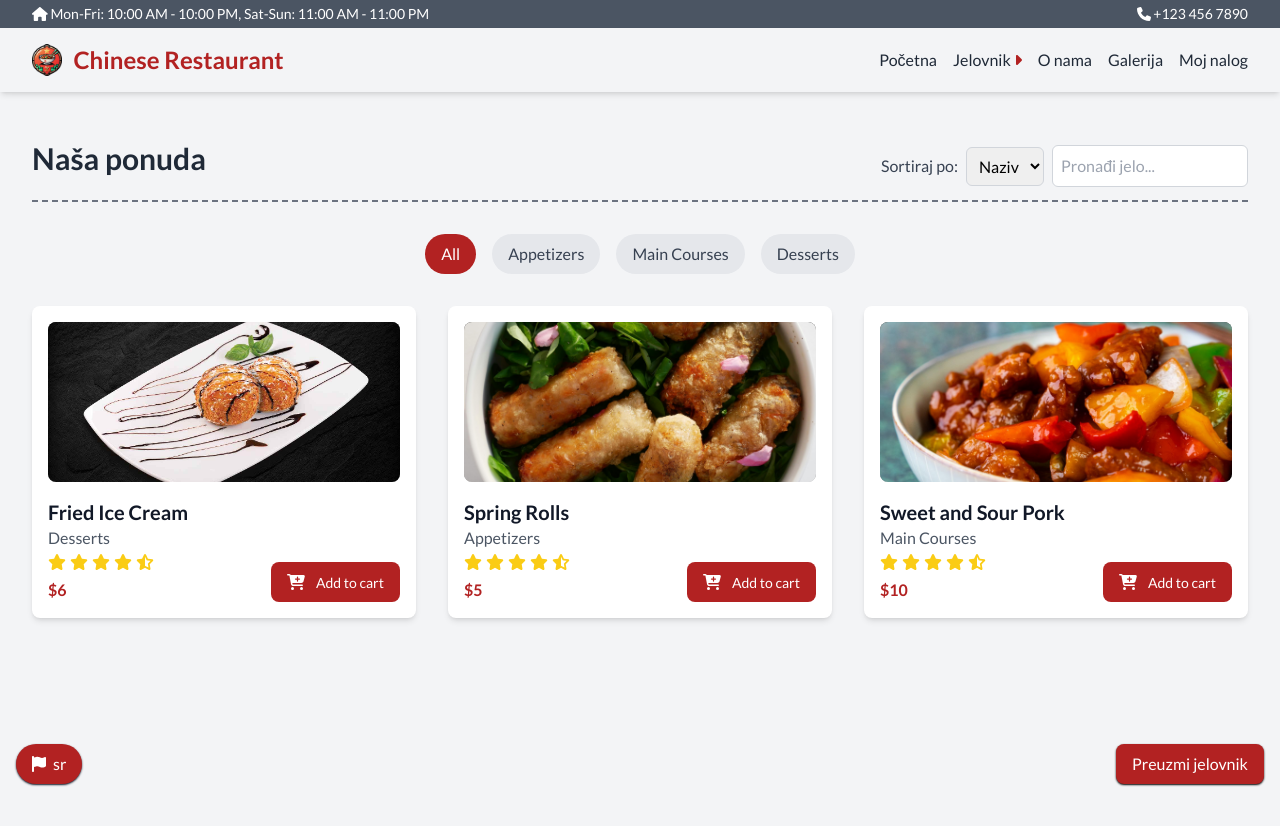
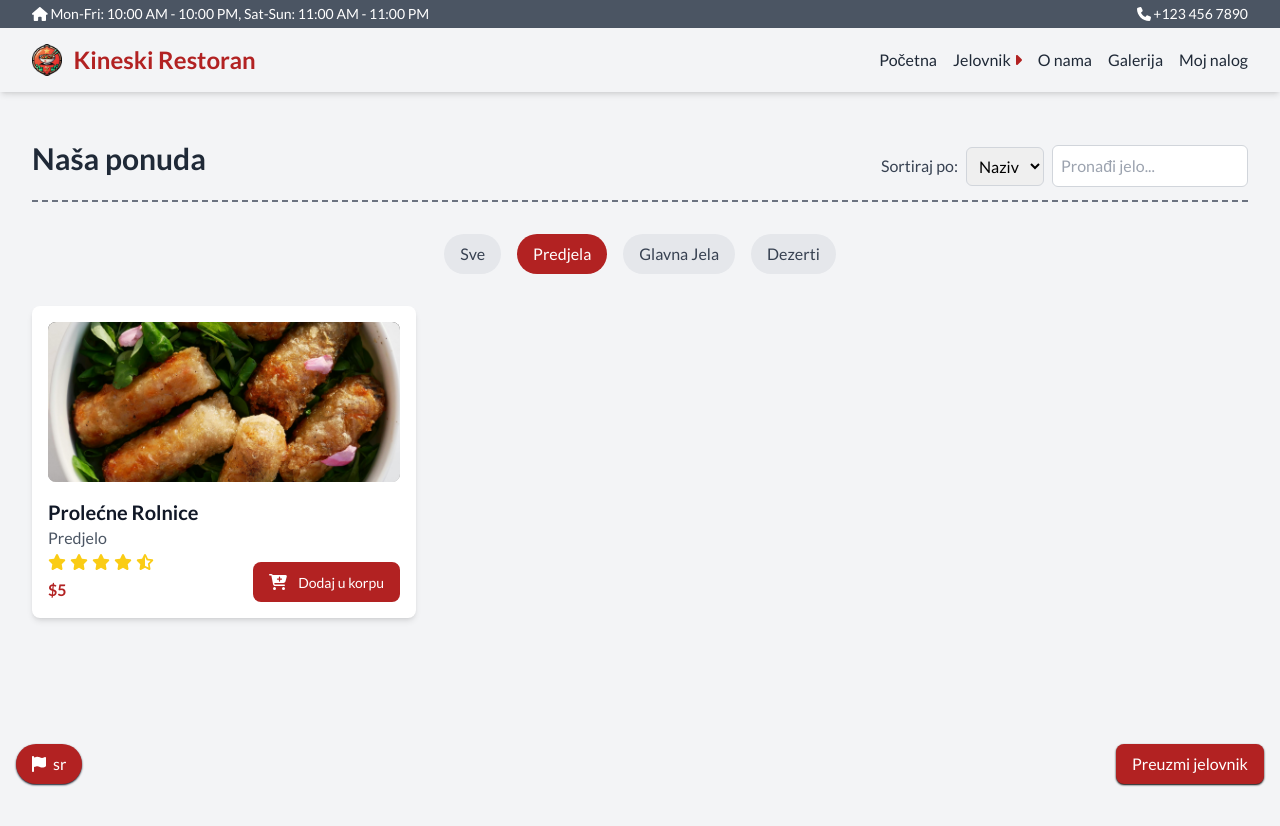
Before and after one commit to ilija02/restaurant-app, a Vue app: page /menu/appetizers in a window 1280 px wide. Built offline with nearby package versions, Linux system fonts and the light colour scheme.

Commit message:
Slight changes in regards to language displayed

```diff
--- a/src/components/MenuItem.vue
+++ b/src/components/MenuItem.vue
@@ -4,8 +4,8 @@
         <div class="mt-4">
             <div class="flex flex-row justify-between items-end">
                 <div>
-                    <h3 class="text-xl font-semibold text-gray-900">{{ dish.name }}</h3>
-                    <p class="text-gray-600">{{ dish.category }}</p>
+                    <h3 class="text-xl font-semibold text-gray-900">{{ dish_lang.name }}</h3>
+                    <p class="text-gray-600">{{ dish_lang.category }}</p>
                     <div class="flex items-center space-x-1 mt-1">
                         <fa v-for="star in 5" :key="star"
                             :icon="['fas', star <= dish.rating ? 'star' : 'star-half-alt']" class="text-yellow-400">
@@ -16,7 +16,7 @@
                 <button
                     class="px-4 py-2 bg-primary-500 text-white rounded-lg hover:bg-primary-600 transition-colors duration-300"
                     @click="addToCart">
-                    <fa :icon="['fas', 'cart-plus']" /> <span class="text-white text-sm pl-2">Add to cart</span>
+                    <fa :icon="['fas', 'cart-plus']" /> <span class="text-white text-sm pl-2">{{ $t("add to cart") }}</span>
                 </button>
             </div>
         </div>
@@ -31,6 +31,16 @@ export default {
             required: true
         }
     },
+    computed: {
+        dish_lang() {
+            const ret = {
+                name: this.$i18n.locale === 'en' ? this.dish.name : this.dish.name_sr,
+                category: this.$i18n.locale === 'en' ? this.dish.category : this.dish.category_sr
+            };
+
+            return ret;
+        }
+    },
     methods: {
         addToCart() {
             // TODO: Implement add to cart functionality
--- a/src/components/layout/Header.vue
+++ b/src/components/layout/Header.vue
@@ -7,7 +7,7 @@
           <div class="flex-shrink-0 flex items-center">
             <img class="h-8 w-auto" :src="logo" alt="Chinese Restaurant Logo" />
             <span class="ml-3 text-2xl font-semibold text-primary-500">
-              <router-link to="/">Chinese Restaurant</router-link>
+              <router-link to="/">{{ $t("restaurant.name") }}</router-link>
             </span>
           </div>
         </div>
--- a/src/data/dishes.js
+++ b/src/data/dishes.js
@@ -2,7 +2,9 @@ export const dishes = [
   {
     id: 1,
     name: "Spring Rolls",
+    name_sr: "Prolećne Rolnice",
     category: "Appetizers",
+    category_sr: "Predjelo",
     price: 5,
     image: "/img/food/spring-rolls.jpg",
     smallPortion: 5,
@@ -12,7 +14,9 @@ export const dishes = [
   {
     id: 2,
     name: "Sweet and Sour Pork",
+    name_sr: "Slatka i Kisela Svinjetina",
     category: "Main Courses",
+    category_sr: "Glavno Jelo",
     price: 10,
     image: "/img/food/sweet-sour-pork.jpg",
     smallPortion: 10,
@@ -22,7 +26,9 @@ export const dishes = [
   {
     id: 3,
     name: "Fried Ice Cream",
+    name_sr: "Pečeni Sladoled",
     category: "Desserts",
+    category_sr: "Dezert",
     price: 6,
     image: "/img/food/fried-ice-cream.jpg",
     smallPortion: 6,
--- a/src/locales/en.js
+++ b/src/locales/en.js
@@ -1,4 +1,7 @@
 export default {
+  restaurant: {
+    name: "Chinese Restaurant",
+  },
   nav: {
     home: "Home",
     menu: "Menu",
@@ -6,6 +9,7 @@ export default {
     gallery: "Gallery",
     account: "My Account",
   },
+  'add to cart': "Add to cart",
   home: {
     welcome: "Welcome to our Chinese restaurant",
     subtitle: "Discover authentic flavors and culinary secrets of China",
--- a/src/locales/sr.js
+++ b/src/locales/sr.js
@@ -1,4 +1,14 @@
 export default {
+  restaurant: {
+    name: "Kineski Restoran",
+  },
+  categories: {
+    All: "Sve",
+    Appetizers: "Predjela",
+    'Main Courses': "Glavna Jela",
+    Desserts: "Dezerti"
+  },
+  'add to cart': "Dodaj u korpu",
   nav: {
     home: "Početna",
     menu: "Jelovnik",
--- a/src/pages/MenuPage.vue
+++ b/src/pages/MenuPage.vue
@@ -32,7 +32,7 @@
                     'bg-gray-200 text-gray-700':
                         selectedCategory !== categoryToSlug(category),
                 }" class="px-4 py-2 mx-2 rounded-full focus:outline-none hover:bg-primary-500 hover:text-white">
-                    {{ category }}
+                    {{ getTranslationCategory(category) }}
                 </button>
             </div>
 
@@ -101,10 +101,20 @@ export default {
             return filteredDishes;
         },
     },
+    mounted: function () {
+        this.selectedCategory = this.$route.params.category || "all";
+    },
     updated: function () {
         this.selectedCategory = this.$route.params.category || "all";
     },
     methods: {
+        getTranslationCategory(category) {
+            if (this.$i18n.locale === 'en') {
+                return category;
+            }
+
+            return this.$t("categories." + category);
+        },
         viewDetails(dish) {
             this.selectedDish = dish;
         },
```
